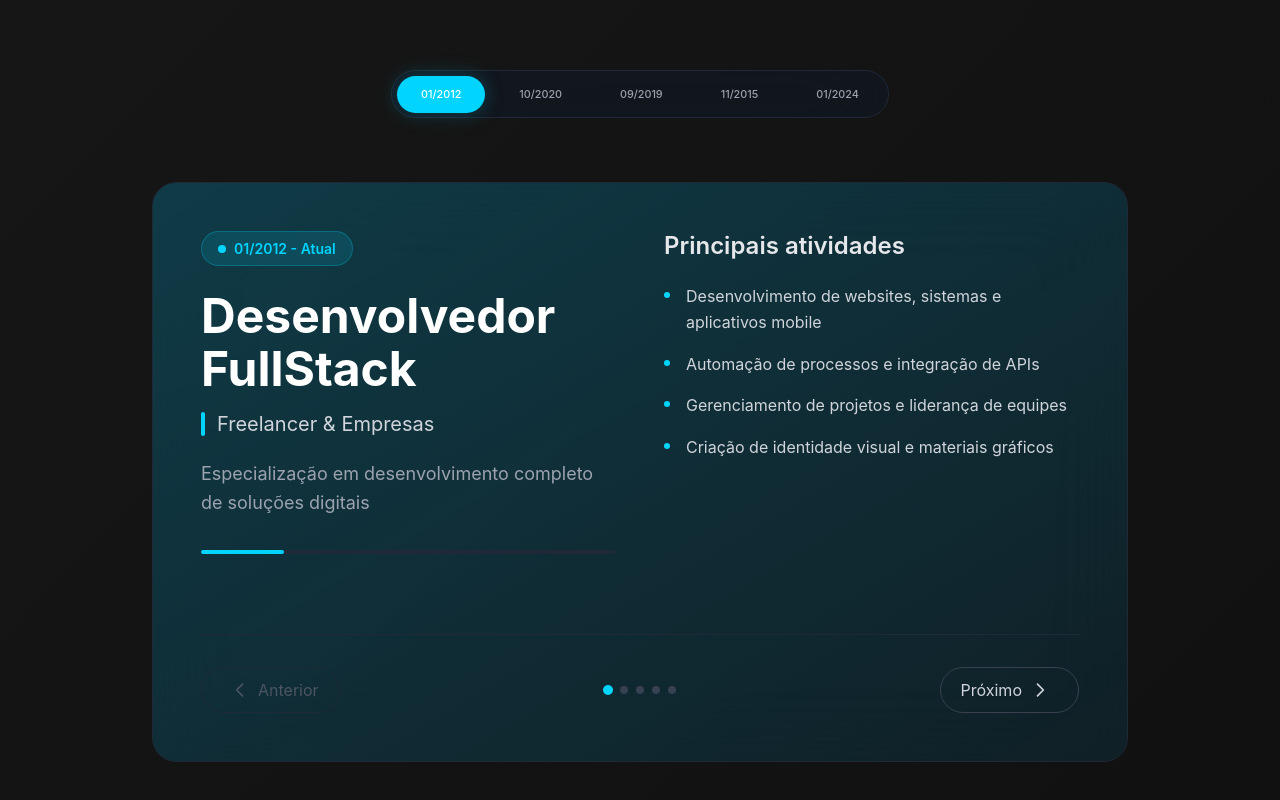
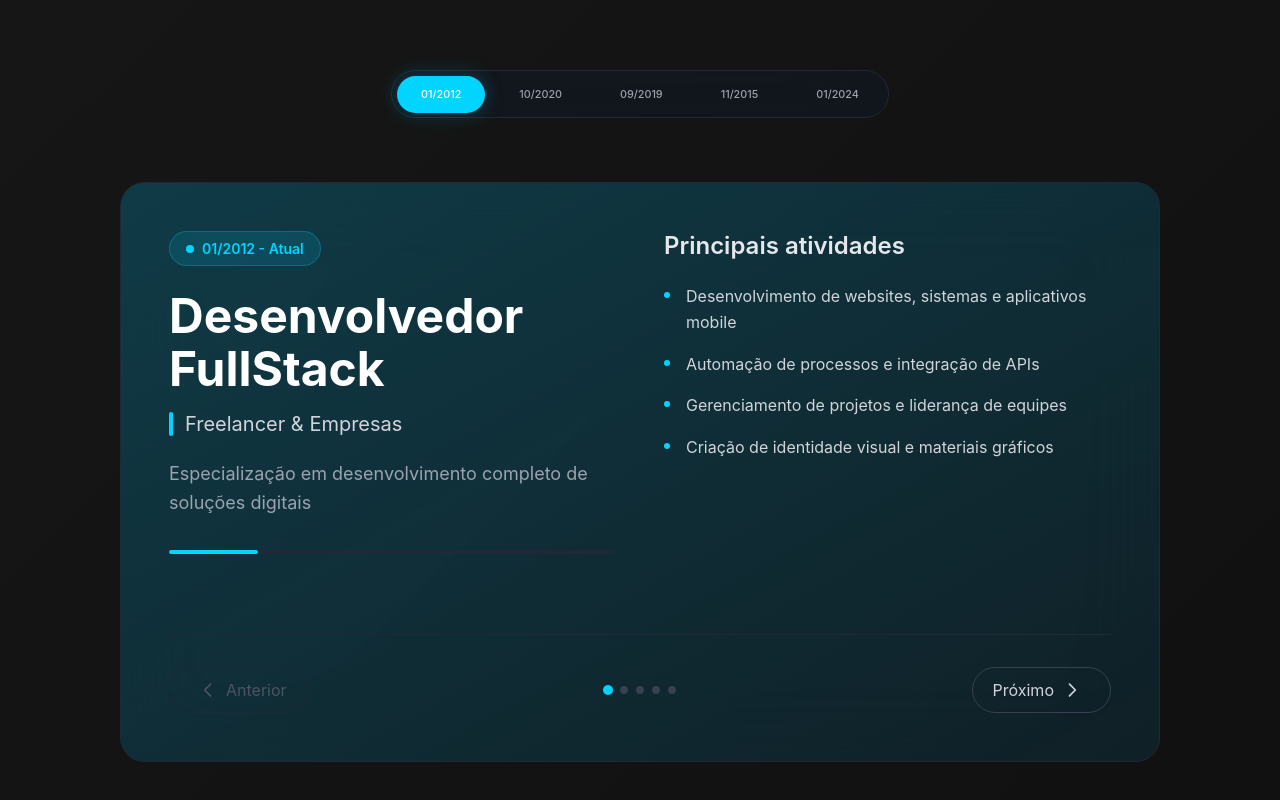
Before and after one commit to jottasilva/portfolio, a React (Create React App) app: page / in a window 1280 px wide. Shown: the part 5994-6794 px from the top of the page. Built offline with nearby package versions, Linux system fonts and the light colour scheme; a web font is replaced by a local one.

Commit message:
Update timeline.css

```diff
--- a/src/css/timeline.css
+++ b/src/css/timeline.css
@@ -71,7 +71,7 @@
 
 /* Content Area */
 .timeline-content-area {
-  width: 80vw;
+  width: 90vw;
   margin: 0 auto;
   padding: 0 1rem 3rem 1rem;
 }
@@ -333,7 +333,7 @@
     gap: 10px;
     text-align:center;
     padding: 0.3rem;
-    max-width: 80vw;
+    max-width: 90vw;
   }
 
   .timeline-nav-btn {
@@ -422,7 +422,7 @@
   }
 
   .timeline-content-area {
-    max-width: 80vw;
+    max-width: 85vw;
     padding: 0 1.5rem 5rem 1.5rem;
   }
 
```
